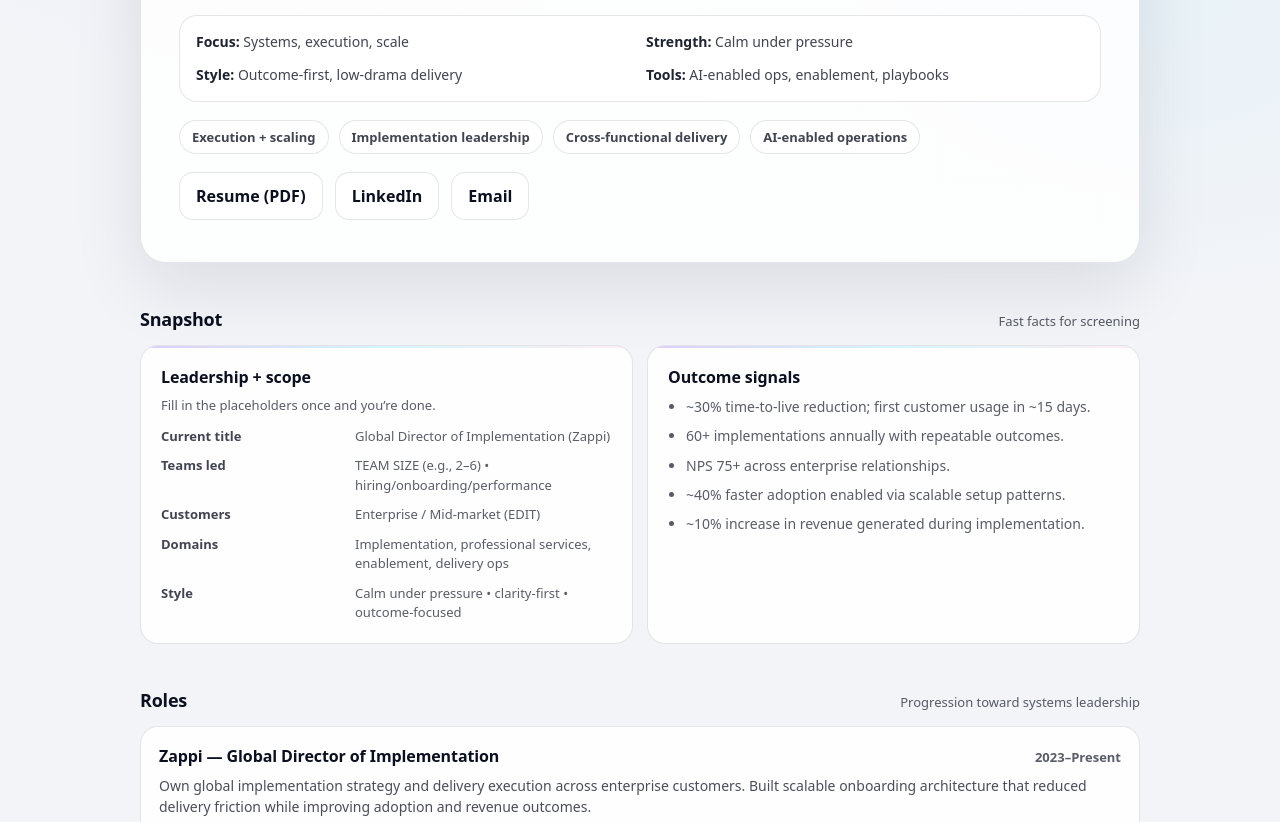
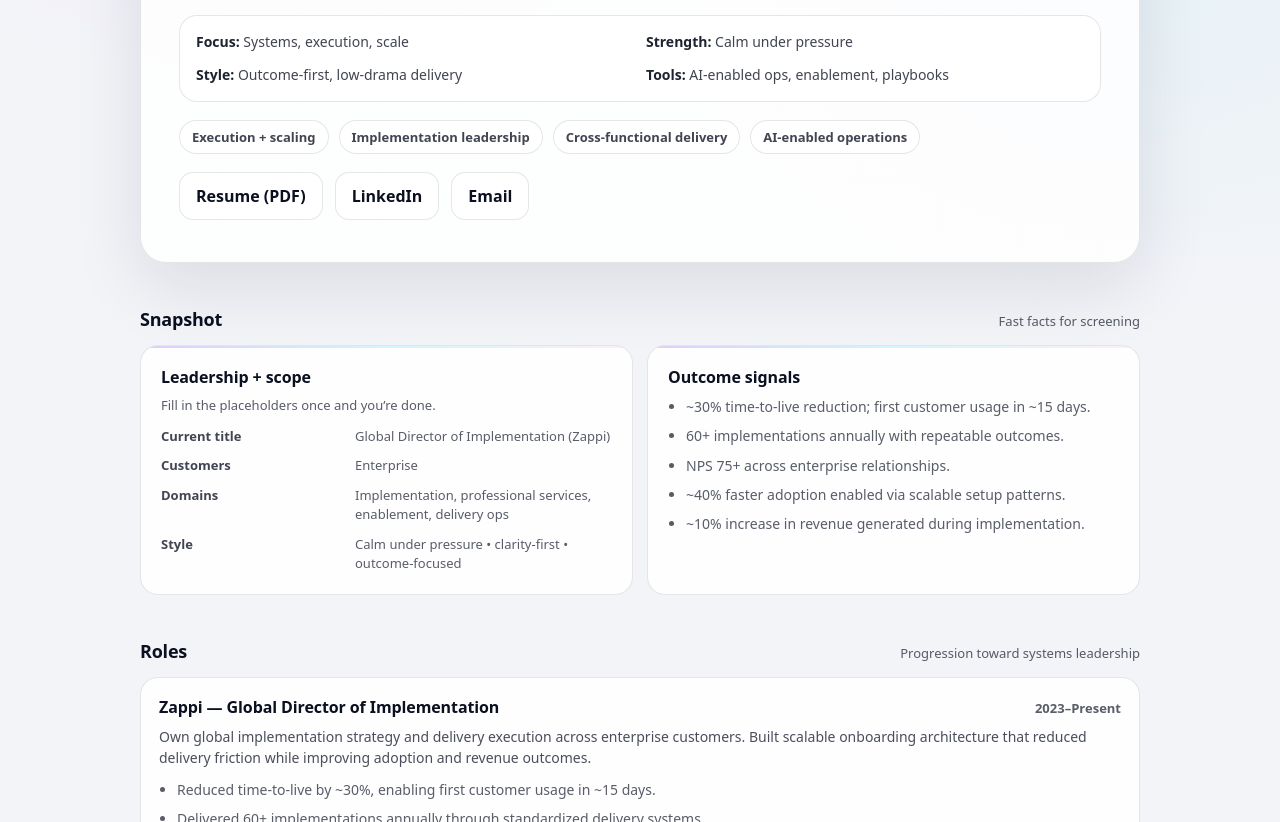
Before and after one commit to merlin-komenda/my-website, a plain HTML site: page experience/index.html in a window 1280 px wide. Shown: the part 278-1100 px from the top of the page. Drawn offline with Linux system fonts and the light colour scheme.

Commit message:
Update index.html

```diff
--- a/experience/index.html
+++ b/experience/index.html
@@ -405,8 +405,7 @@ hr.sep{
 
         <div class="kv">
           <div class="k">Current title</div><div class="v">Global Director of Implementation (Zappi)</div>
-          <div class="k">Teams led</div><div class="v">TEAM SIZE (e.g., 2–6) • hiring/onboarding/performance</div>
-          <div class="k">Customers</div><div class="v">Enterprise / Mid-market (EDIT)</div>
+          <div class="k">Customers</div><div class="v">Enterprise</div>
           <div class="k">Domains</div><div class="v">Implementation, professional services, enablement, delivery ops</div>
           <div class="k">Style</div><div class="v">Calm under pressure • clarity-first • outcome-focused</div>
         </div>
```
